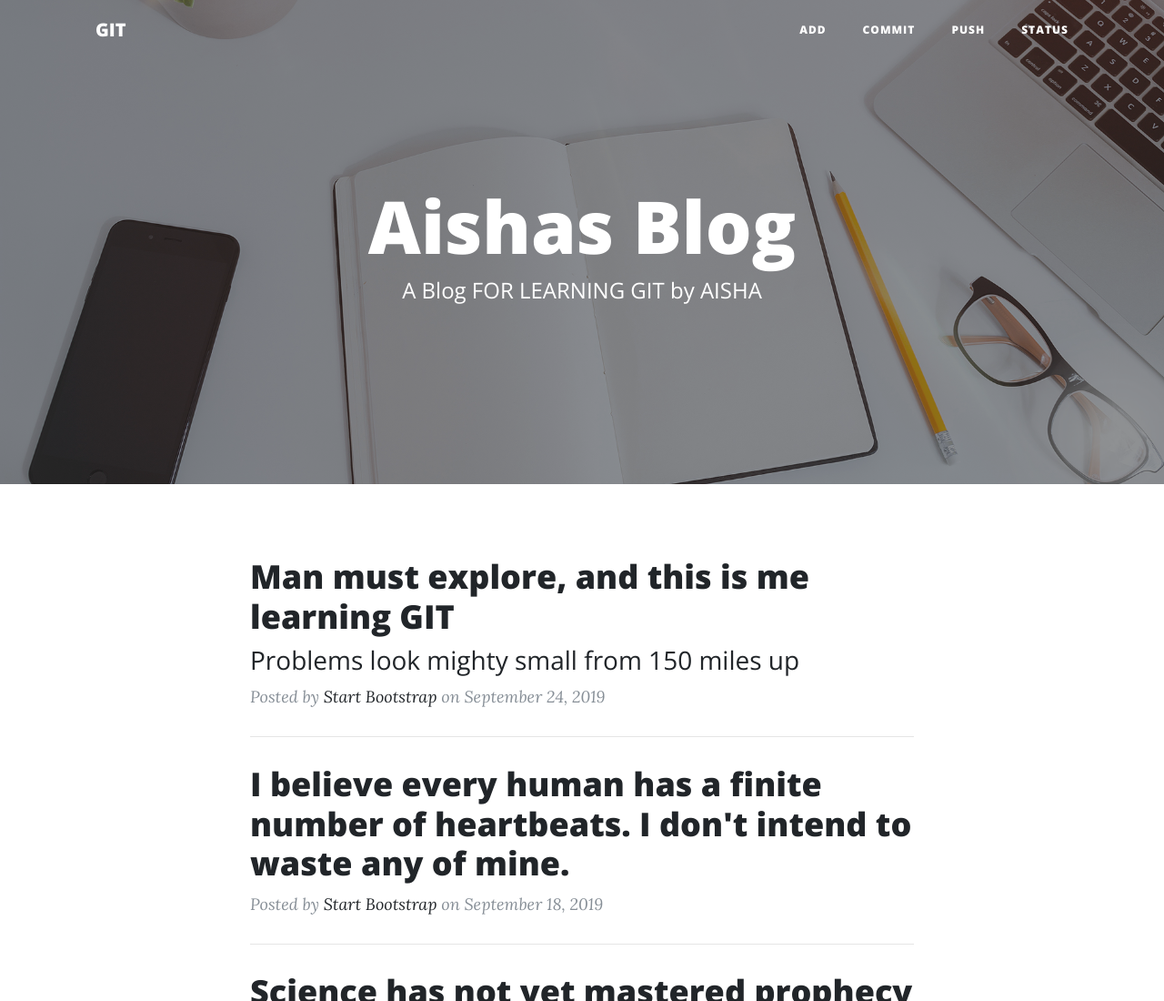
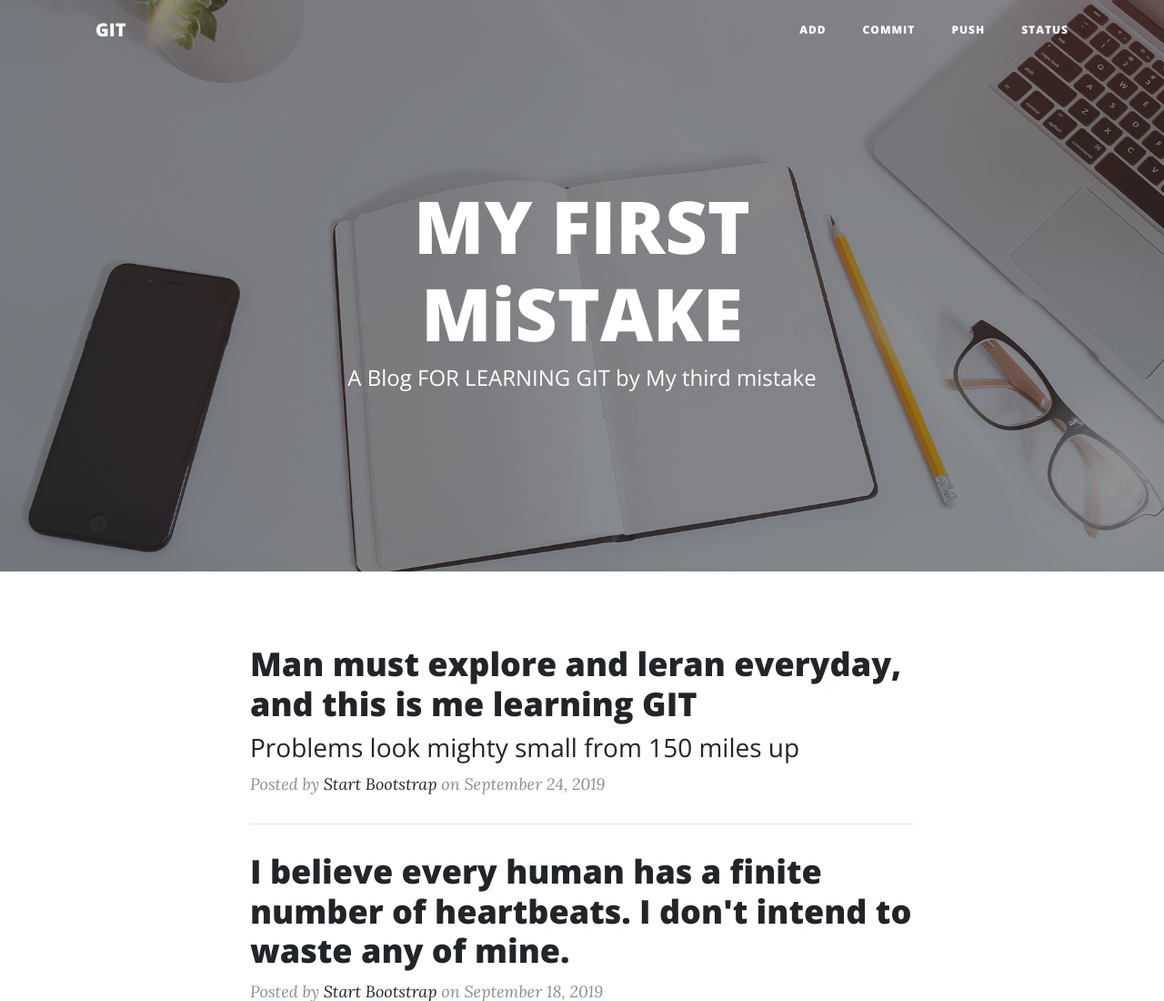
Before and after one commit to AISHAIFE/LearningGit, a website: page index.html in a window 1280 px wide. Shown: the top 1100 px of the page at 91% size. Drawn offline with nearby package versions, Linux system fonts and the light colour scheme.

Commit message:
Commiting my second mistake while learning

```diff
--- a/index.html
+++ b/index.html
@@ -59,8 +59,8 @@
       <div class="row">
         <div class="col-lg-8 col-md-10 mx-auto">
           <div class="site-heading">
-            <h1>Aishas Blog</h1>
-            <span class="subheading">A Blog FOR LEARNING GIT by  AISHA</span>
+            <h1>MY FIRST MiSTAKE</h1>
+            <span class="subheading">A Blog FOR LEARNING GIT by  My third mistake</span>
           </div>
         </div>
       </div>
@@ -74,7 +74,7 @@
         <div class="post-preview">
           <a href="post.html">
             <h2 class="post-title">
-              Man must explore, and this is me learning GIT
+              Man must explore and leran everyday, and this is me learning GIT
             </h2>
             <h3 class="post-subtitle">
               Problems look mighty small from 150 miles up
```
